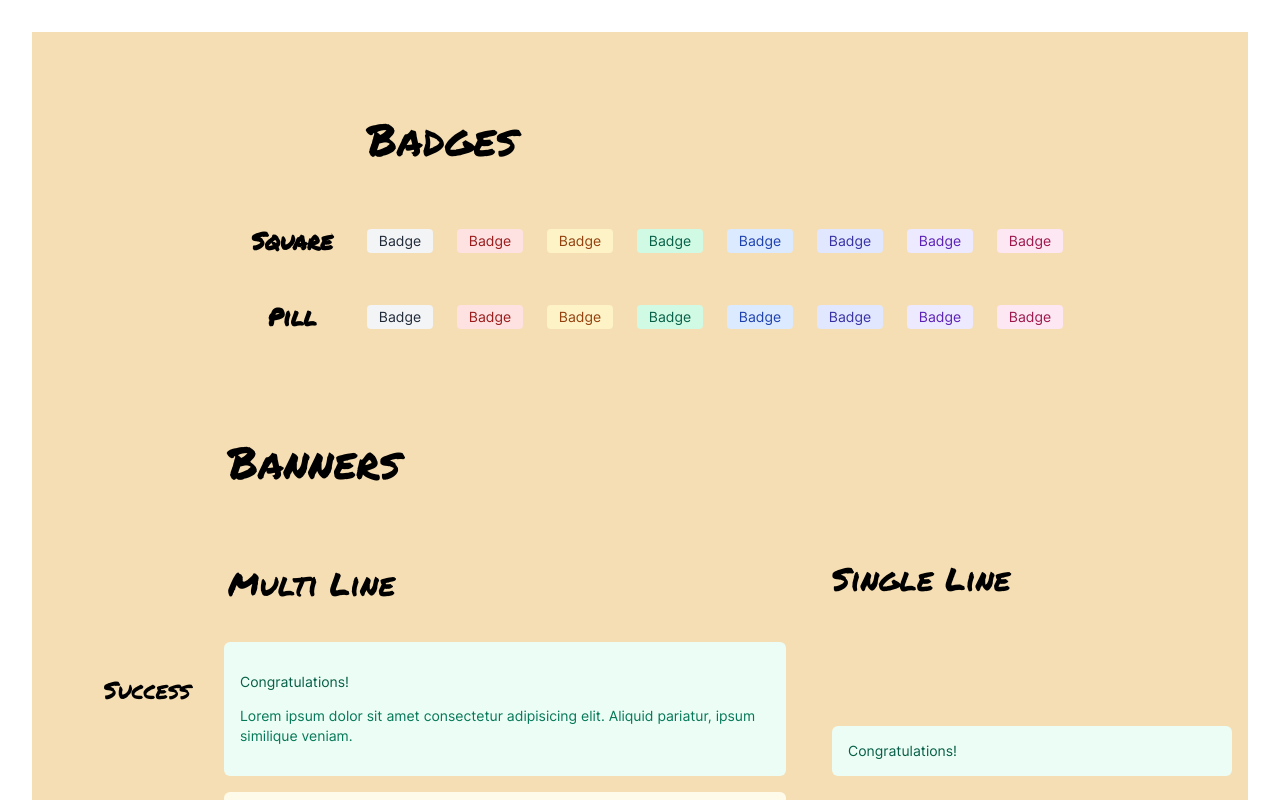
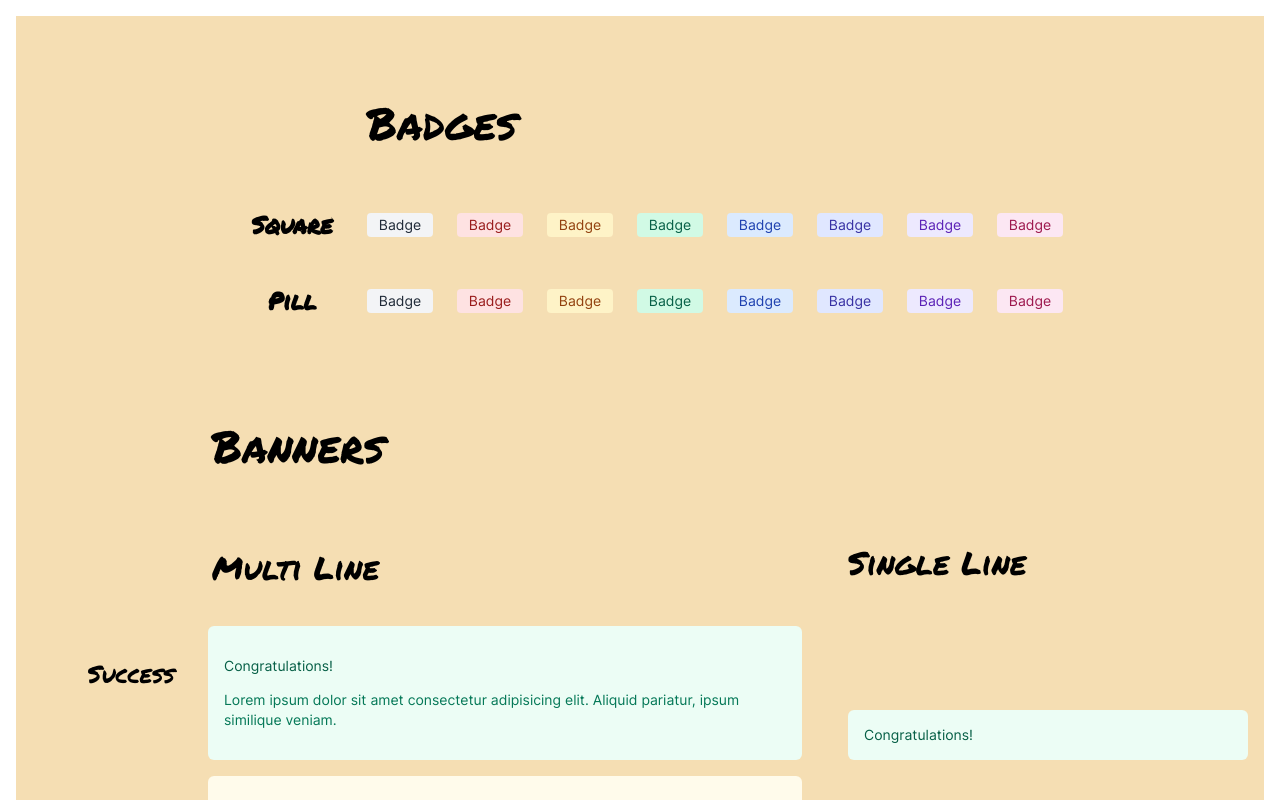
Before and after one commit to gabholli/component-library, a React (Create React App) app: page / in a window 1280 px wide. Shown: the top 800 px of the page. Built offline with nearby package versions, Linux system fonts and the light colour scheme.

Commit message:
Added margin around whole page section

```diff
--- a/src/App.css
+++ b/src/App.css
@@ -25,7 +25,7 @@ body {
 .app {
   max-width: 2560px;
   background-color: wheat;
-  margin: 2em;
+  margin: 1em;
   display: flex;
   flex-direction: column;
   align-items: center;
```
